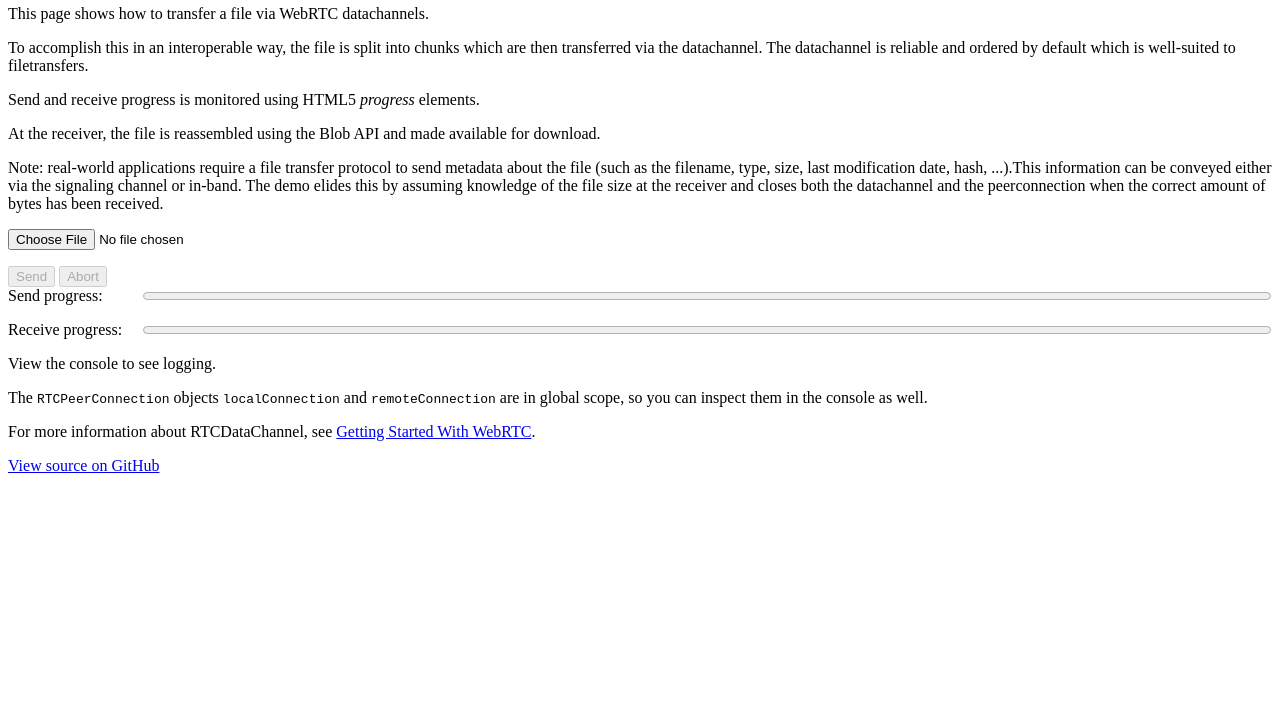
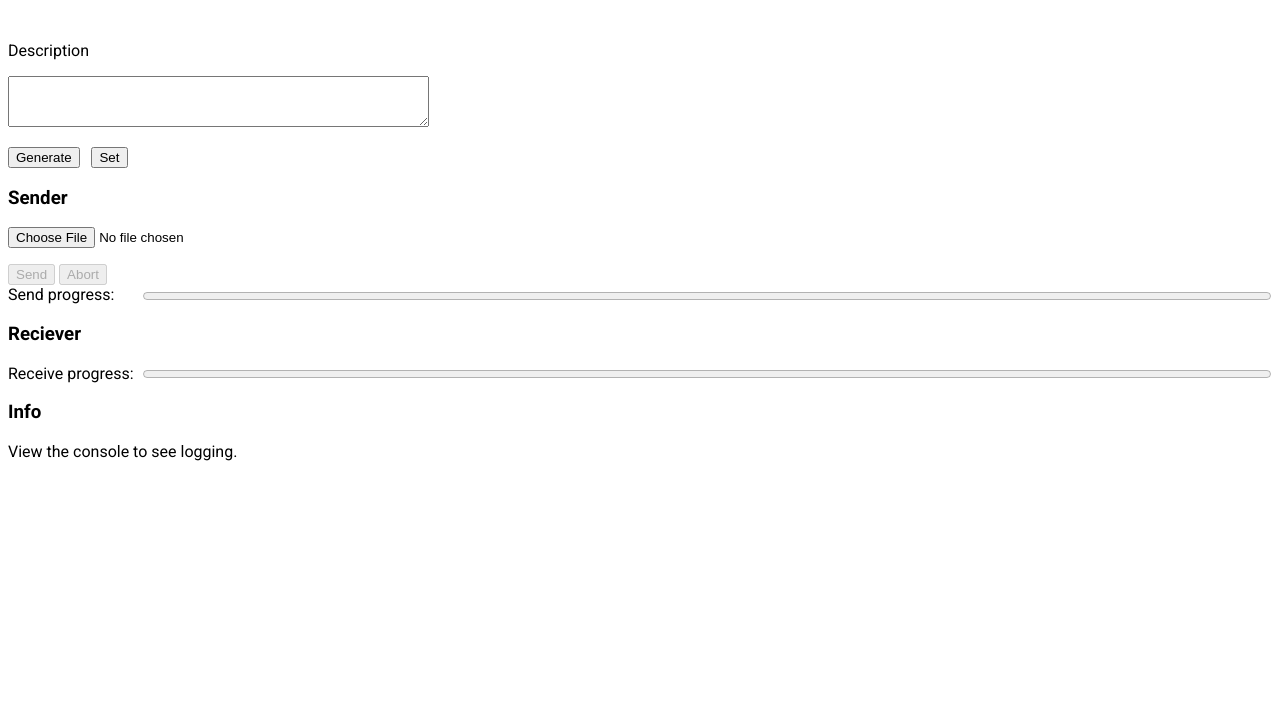
Before and after one commit to ajaydevarakonda/browser-filetransfer, a plain HTML site: page index.html in a window 1280 px wide. Shown: the part 75-800 px from the top of the page. Drawn offline with Linux system fonts and the light colour scheme.

Commit message:
Add text area to display messages.

```diff
--- a/css/main.css
+++ b/css/main.css
@@ -23,3 +23,7 @@ form {
 progress {
   width: calc(100% - 8.5em);
 }
+
+body {
+  font-family: "Roboto";
+}
--- a/index.html
+++ b/index.html
@@ -22,34 +22,27 @@
 
   <title>Transfer a file</title>
 
-  <link rel="icon" sizes="192x192" href="../../../images/webrtc-icon-192x192.png">
   <link href="//fonts.googleapis.com/css?family=Roboto:300,400,500,700" rel="stylesheet" type="text/css">
-  <link rel="stylesheet" href="../../../css/main.css">
   <link rel="stylesheet" href="css/main.css" />
-
 </head>
 
 <body>
 
   <div id="container">
+    <h1>Browser Filetransfer</h1>
+    <br/>
 
-    <h1><a href="https://webrtc.github.io/samples/" title="WebRTC samples homepage">WebRTC samples</a> <span>Transfer a file</span></h1>
     <section>
-
-      <p>This page shows how to transfer a file via WebRTC datachannels.</p>
-
-      <p>To accomplish this in an interoperable way, the file is split into chunks which are then transferred via the datachannel. The datachannel is reliable and ordered by default which is well-suited to filetransfers.</p>
-
-      <p>Send and receive progress is monitored using HTML5 <i>progress</i> elements.</p>
-
-      <p>At the receiver, the file is reassembled using the Blob API and made available for download.</p>
-
-      <p>Note: real-world applications require a file transfer protocol to send metadata about the file (such as the filename, type, size, last modification date, hash, ...).This information can be conveyed either via the signaling channel or in-band. The demo elides this by assuming knowledge of the file size at the receiver and closes both the datachannel and the peerconnection when the correct amount of bytes has been received.</p>
-
+      <div>
+        <p>Description</p>
+        <textarea id="remote-desc-textarea" rows="3" cols="50"></textarea>
+        <p><button id="generate-btn">Generate</button> &nbsp; <button id="set">Set</button></p>
+      </div>
     </section>
 
     <section>
-      <div >
+      <h3>Sender</h3>
+      <div>
         <form id="fileInfo">
           <input type="file" id="fileInput" name="files"/>
         </form>
@@ -61,33 +54,26 @@
         <div class="label">Send progress: </div>
         <progress id="sendProgress" max="0" value="0"></progress>
       </div>
+    </section>
 
+    <section>
+      <h3>Reciever</h3>
       <div class="progress">
         <div class="label">Receive progress: </div>
         <progress id="receiveProgress" max="0" value="0"></progress>
       </div>
+    </section>
 
+    <section>
+      <h3>Info</h3>
       <div id="bitrate"></div>
       <a id="download"></a>
       <span id="status"></span>
-
+      <p>View the console to see logging.</p>
     </section>
-
-    <section>
-      <p>View the console to see logging.</p>
-
-      <p>The <code>RTCPeerConnection</code> objects <code>localConnection</code> and <code>remoteConnection</code> are in global scope, so you can inspect them in the console as well.</p>
-
-      <p>For more information about RTCDataChannel, see <a href="http://www.html5rocks.com/en/tutorials/webrtc/basics/#toc-rtcdatachannel" title="RTCDataChannel section of HTML5 Rocks article about WebRTC">Getting Started With WebRTC</a>.</p>
-    </section>
-
-    <a href="https://github.com/webrtc/samples/tree/gh-pages/src/content/datachannel/filetransfer" title="View source for this page on GitHub" id="viewSource">View source on GitHub</a>
   </div>
 
   <script src="https://webrtc.github.io/adapter/adapter-latest.js"></script>
   <script src="js/main.js"></script>
-
-  <script src="../../../js/lib/ga.js"></script>
-
 </body>
 </html>
--- a/js/main.js
+++ b/js/main.js
@@ -31,7 +31,13 @@ let timestampStart;
 let statsInterval = null;
 let bitrateMax = 0;
 
-sendFileButton.addEventListener('click', () => createConnection());
+/**
+ * Sender clicks generate and generates the process.
+ */
+document.querySelector("#generate-btn").addEventListener("click", function() {
+  createConnection();
+});
+
 fileInput.addEventListener('change', handleFileInputChange, false);
 abortButton.addEventListener('click', () => {
   if (fileReader && fileReader.readyState === 1) {
@@ -49,9 +55,14 @@ async function handleFileInputChange() {
   }
 }
 
+/**
+ * Creates new rtc peer connection.
+ */
 async function createConnection() {
   abortButton.disabled = false;
   sendFileButton.disabled = true;
+
+  // local connection
   localConnection = new RTCPeerConnection();
   console.log('Created local peer connection object localConnection');
 
@@ -68,14 +79,6 @@ async function createConnection() {
     await remoteConnection.addIceCandidate(event.candidate);
   });
 
-  remoteConnection = new RTCPeerConnection();
-  console.log('Created remote peer connection object remoteConnection');
-
-  remoteConnection.addEventListener('icecandidate', async event => {
-    console.log('Remote ICE candidate: ', event.candidate);
-    await localConnection.addIceCandidate(event.candidate);
-  });
-  remoteConnection.addEventListener('datachannel', receiveChannelCallback);
 
   try {
     const offer = await localConnection.createOffer();
```
